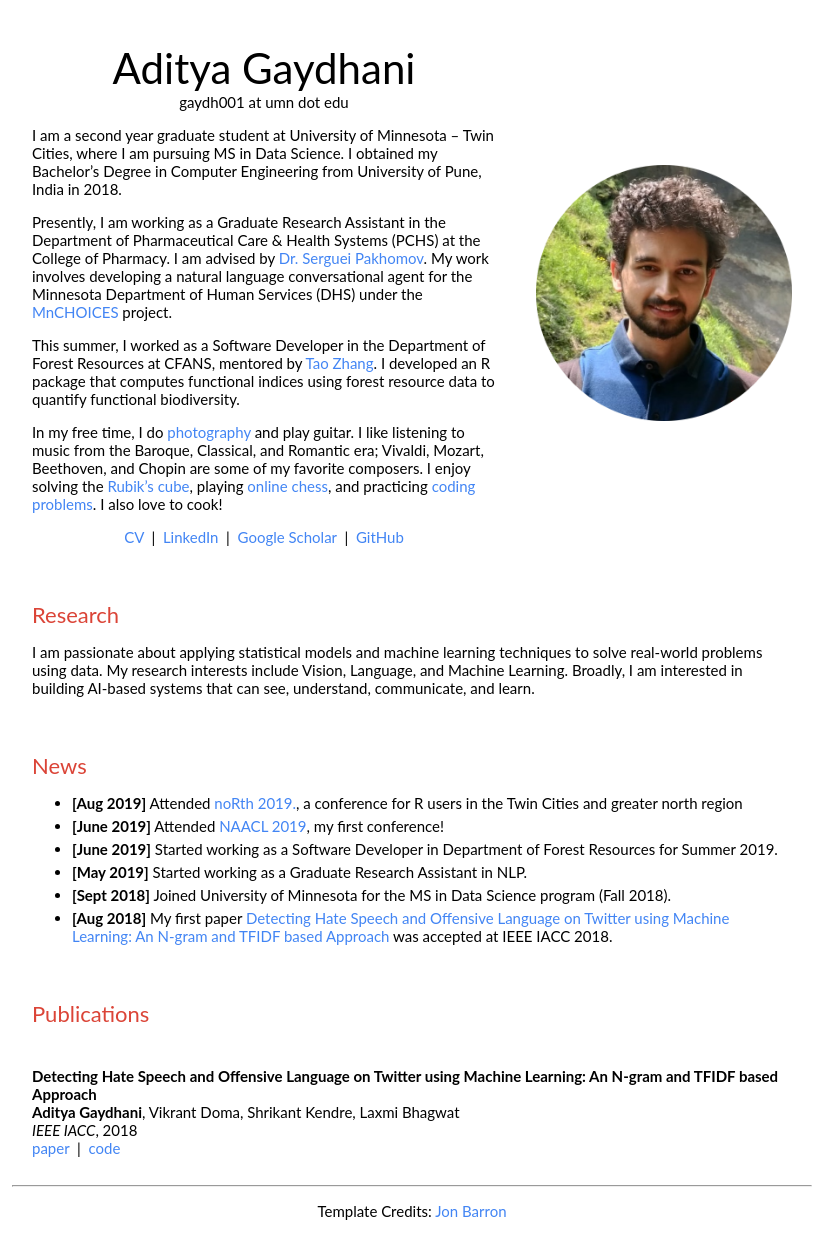
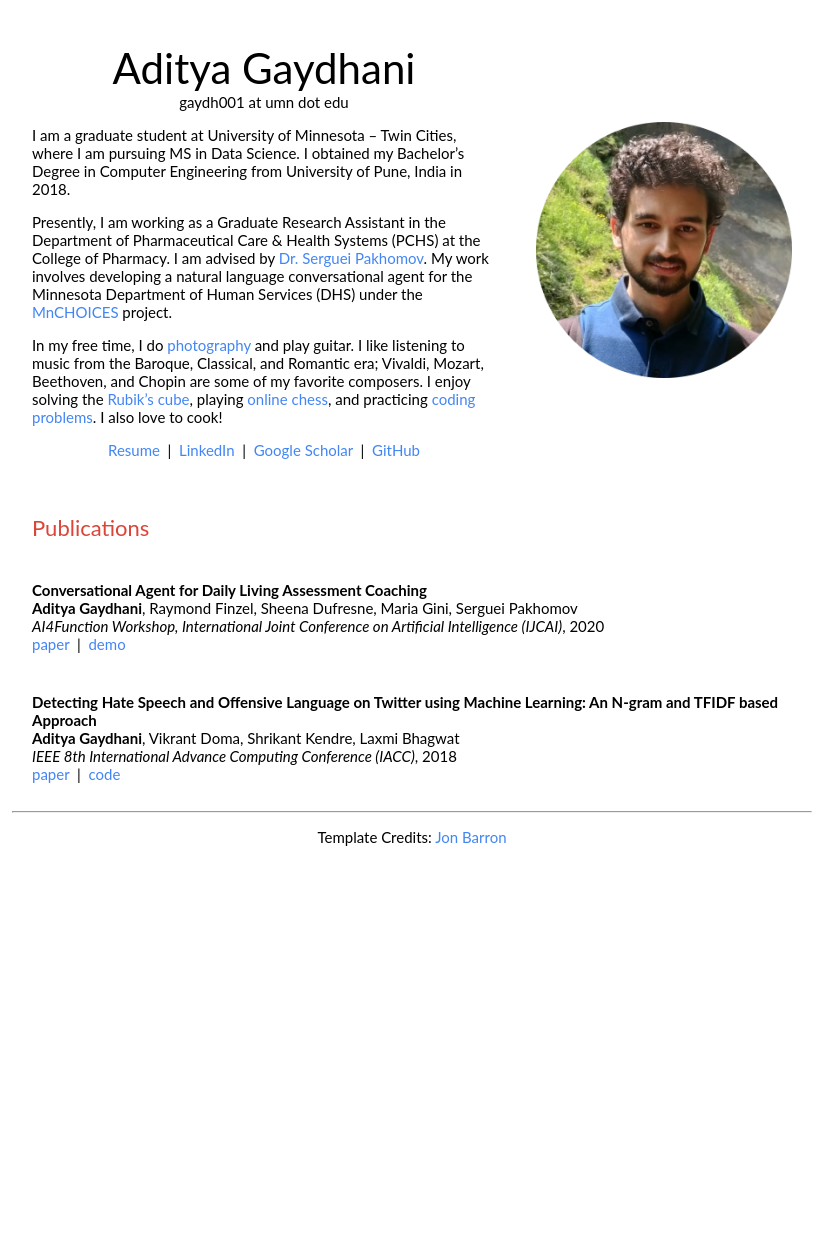
Before and after one commit to adityagaydhani/adityagaydhani.github.io, a plain HTML site: page index.html in a window 1280 px wide. Shown: the whole page, without its empty margins (228-1051 px from the left). After the commit the page ends 869 px from the top, so only its background shows below. Drawn offline with Linux system fonts and the light colour scheme.

Commit message:
update - aug 2020

```diff
--- a/index.html
+++ b/index.html
@@ -27,7 +27,7 @@
                     <br>
                     gaydh001 at umn dot edu
                   </p>
-                  <p>I am a second year graduate student at University of Minnesota – Twin Cities, where I am pursuing
+                  <p>I am a graduate student at University of Minnesota – Twin Cities, where I am pursuing
                     MS in Data Science.
                     I obtained my Bachelor’s Degree in Computer Engineering from University of Pune, India in 2018.
                   </p>
@@ -43,10 +43,6 @@
                       href="https://www.dhs.state.mn.us/main/idcplg?IdcService=GET_DYNAMIC_CONVERSION&RevisionSelectionMethod=LatestReleased&dDocName=dhs16_180264">MnCHOICES</a>
                     project.
                   </p>
-                  This summer, I worked as a Software Developer in the Department of Forest Resources at CFANS, mentored
-                  by <a href="https://www.forestry.umn.edu/tao-zhang">Tao Zhang</a>.
-                  I developed an R package that computes functional indices using forest resource data to quantify
-                  functional biodiversity.
                   <p>
                     In my free time, I do <a href="https://500px.com/adityagaydhani">photography</a> and play guitar.
                     I like listening to music from the Baroque, Classical, and Romantic era; Vivaldi, Mozart, Beethoven,
@@ -58,7 +54,7 @@
                     I also love to cook!
                   </p>
                   <p style="text-align:center">
-                    <a href="data/AdityaGaydhaniResume.pdf">CV</a> &nbsp|&nbsp
+                    <a href="data/AdityaGaydhaniResume.pdf">Resume</a> &nbsp|&nbsp
                     <a href="http://www.linkedin.com/in/adityagaydhani/">LinkedIn</a> &nbsp|&nbsp
                     <a href="https://scholar.google.com/citations?user=TwHDZtIAAAAJ&hl=en">Google Scholar</a>
                     &nbsp|&nbsp
@@ -72,51 +68,6 @@
               </tr>
             </tbody>
           </table>
-
-          <table
-            style="width:100%;border:0px;border-spacing:0px;border-collapse:separate;margin-right:auto;margin-left:auto;">
-            <tbody>
-              <tr>
-                <td style="padding:20px;width:100%;vertical-align:middle">
-                  <heading>Research</heading>
-                  <p>
-                    I am passionate about applying statistical models and machine learning techniques to solve
-                    real-world problems using data.
-                    My research interests include Vision, Language, and Machine Learning.
-                    Broadly, I am interested in building AI-based systems that can see, understand, communicate, and
-                    learn.
-                  </p>
-                </td>
-              </tr>
-            </tbody>
-          </table>
-          <table width="100%" align="center" border="0" cellspacing="0" cellpadding="20">
-            <tbody>
-              <tr>
-                <td>
-                  <heading>News</heading>
-                  <ul>
-                    <li><strong>[Aug 2019]</strong> Attended <a href="https://rnorthconference.github.io/">noRth
-                        2019.</a>,
-                      a conference for R users in the Twin Cities and greater north region</li>
-                    <li><strong>[June 2019]</strong> Attended <a href="https://naacl2019.org/">NAACL 2019</a>, my first
-                      conference!</li>
-                    <li><strong>[June 2019]</strong> Started working as a Software Developer in Department of Forest
-                      Resources for Summer 2019.</li>
-                    <li><strong>[May 2019]</strong> Started working as a Graduate Research Assistant in NLP.</li>
-                    <li><strong>[Sept 2018]</strong> Joined University of Minnesota for the MS in Data Science program
-                      (Fall 2018).</li>
-                    <li><strong>[Aug 2018]</strong> My first paper
-                      <a href="https://arxiv.org/abs/1809.08651">Detecting Hate Speech and Offensive Language on Twitter
-                        using Machine Learning: An N-gram and TFIDF based Approach</a>
-                      was accepted at IEEE IACC 2018.
-                    </li>
-                  </ul>
-                </td>
-              </tr>
-            </tbody>
-          </table>
-
           <table width="100%" align="center" border="0" cellspacing="0" cellpadding="20">
             <tbody>
               <tr>
@@ -126,10 +77,24 @@
               </tr>
             </tbody>
           </table>
-
           <table
             style="width:100%;border:0px;border-spacing:0px;border-collapse:separate;margin-right:auto;margin-left:auto;">
             <tbody>
+              <tr>
+                <td style="padding:20px;width:100%;vertical-align:middle">
+                  <papertitle>Conversational Agent for Daily Living Assessment Coaching</papertitle>
+                  <br>
+                  <strong>Aditya Gaydhani</strong>,
+                  Raymond Finzel,
+                  Sheena Dufresne,
+                  Maria Gini,
+                  Serguei Pakhomov
+                  <br>
+                  <em>AI4Function Workshop, International Joint Conference on Artificial Intelligence (IJCAI)</em>, 2020<br>
+                  <a href="data/cadlac.pdf">paper</a> &nbsp|&nbsp
+                  <a href="https://chico.ahc.umn.edu/cadlac/">demo</a>
+                </td>
+              </tr>
               <tr>
                 <td style="padding:20px;width:100%;vertical-align:middle">
                   <papertitle>Detecting Hate Speech and Offensive Language on Twitter
@@ -140,15 +105,13 @@
                   Shrikant Kendre,
                   Laxmi Bhagwat
                   <br>
-                  <em>IEEE IACC</em>, 2018<br>
+                  <em>IEEE 8th International Advance Computing Conference (IACC)</em>, 2018<br>
                   <a href="https://arxiv.org/abs/1809.08651">paper</a> &nbsp|&nbsp
                   <a href="https://github.com/adityagaydhani14/Toxic-Language-Detection-in-Online-Content">code</a>
                 </td>
               </tr>
-
             </tbody>
           </table>
-
           <table
             style="width:100%;border:0px;border-spacing:0px;border-collapse:separate;margin-right:auto;margin-left:auto;">
             <tbody>
```
Also changed, not shown: 1 other file.
